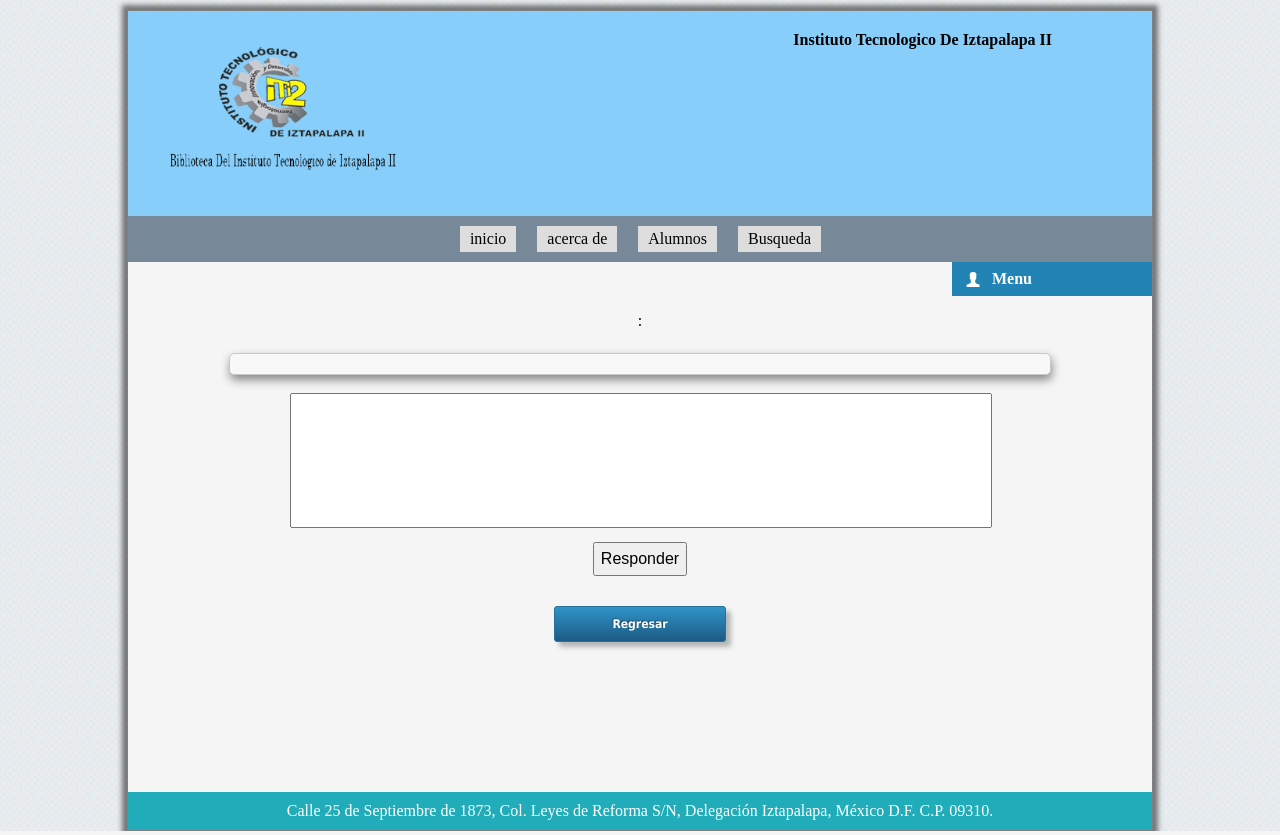
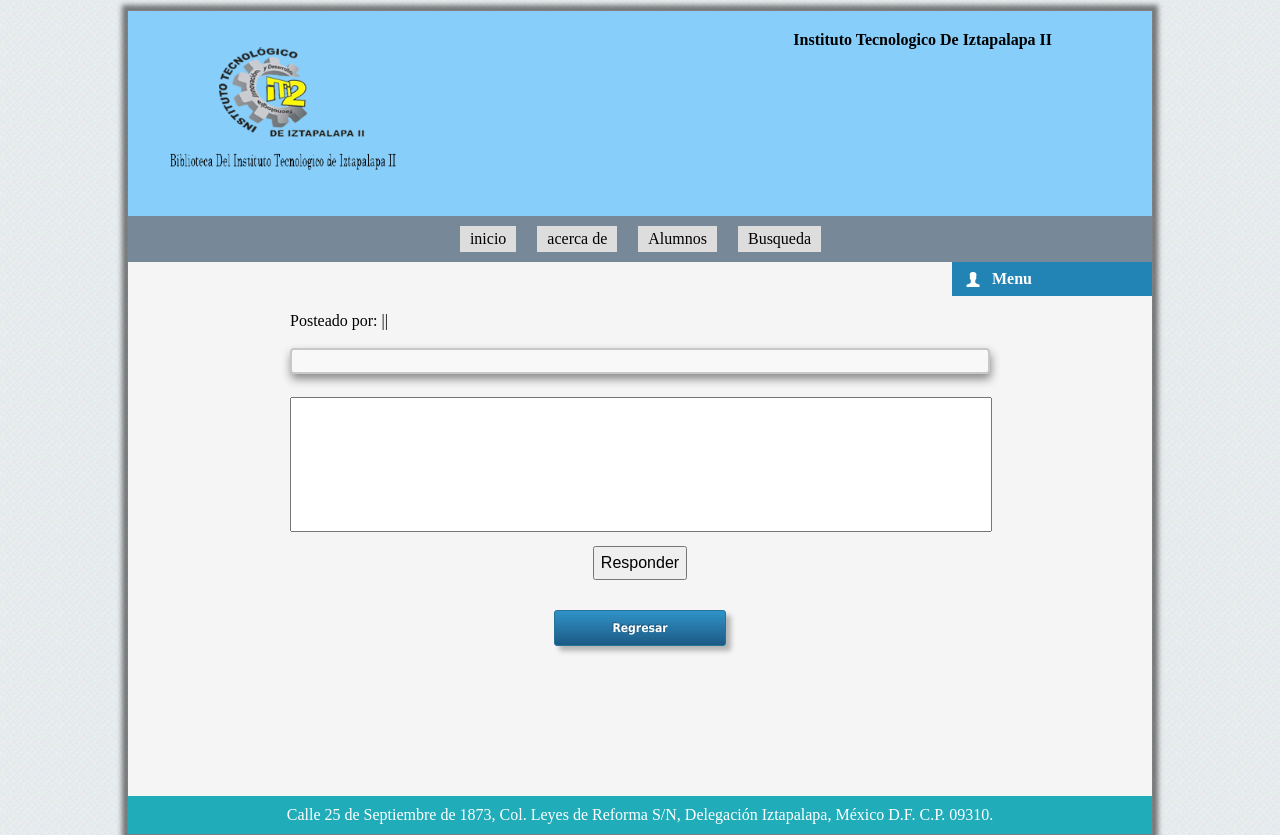
Before and after one commit to RaulBautista/Biblioteca, a PHP site: page /respuestas.php?id=1 in a window 1280 px wide. Run offline with PHP 8.4, Linux system fonts and the light colour scheme; the visitor is signed in with stand-in values (Sample User, id 1); data that the repository does not hold is empty.

Commit message:
Cambios en el diseno de las preguntas y respuestas del foro

```diff
--- a/css/design.css
+++ b/css/design.css
@@ -174,11 +174,9 @@
 
 }
 #autor{
-	background: white;
 	color: #0066FF;
-	margin: 0 auto;
+	margin: 2px auto;
 	max-width: 710px;
-	text-align: center;
 }
 #bienvenido{
 	font-size: 16px;
@@ -330,10 +328,16 @@
    font-weight:bold;
 }
 #mensaje{
+	margin-top: 10px;
+}
+#mensaje2{
 	background: white;
+	border: 1px solid lightgray;
+	border-radius: 7px;
+	margin: 0 auto;
 	padding: 5px;
-	margin: 0 auto;
 	max-width: 700px;
+
 }
 #nuevo {
   	margin: 0 auto;
@@ -360,16 +364,21 @@
 }
 #problema{
 	background: #F8F8F8;
-	border: solid #C8C8C8 1px;
-	border-radius: 5px;
+	border: 2px solid #C8C8C8;
+	border-radius: 4px;
 	box-shadow: 1px 5px 10px #888888;
 	margin: 0 auto;
-	padding: 10px;
+	padding: 11px;
 	max-width: 800px;
 }
 #respuesta{
 	resize:none;
 	width: 700px;
+}
+#respuestas{
+	padding: 5px;
+	margin: 0 auto;
+	max-width: 700px;
 }
 #tabla{
 	margin-top: 100px;
--- a/respuestas.php
+++ b/respuestas.php
@@ -26,8 +26,17 @@
 			$pregunta = $row['pregunta'];
 			$mensaje = nl2br(htmlspecialchars($row['mensaje']));
 			$autor = $row['autor'];
-			echo "<p id='bienvenido'>".$autor." :  <strong>".$pregunta."</strong></p><br>
-			<p id='problema'>".$mensaje."</p><br>";
+
+			printf("
+			<article id='respuestas'>
+				<h1>%s</h1>
+				<p>Posteado por: %s || %s</p><br>
+				<p id='problema'>%s</p><br>
+			</article>
+				",
+		$row["pregunta"], $row["autor"],$row["fecha"], nl2br(htmlspecialchars($row["mensaje"])));
+
+
 			$nombre = $_SESSION['user'];
 			?>
 			<?php
@@ -44,13 +53,14 @@
 			$num_respuestas = mysql_num_rows($consulta);
 
 		while ($row = mysql_fetch_array($consulta)) {
-		printf("
+		printf("<article id='mensaje2'>
 				<div id='autor'>
-					<p>%s respondio: | %s</p>
+					<p>%s || %s</p>
 				</div>
 				<div id='mensaje'>
 					<p>%s</p>
-				</div><br>
+				</div>
+				</article><br>
 				",
 				$row['autor'],$row["fecha"] , nl2br(htmlspecialchars($row["respuesta"])));
 		}
```
